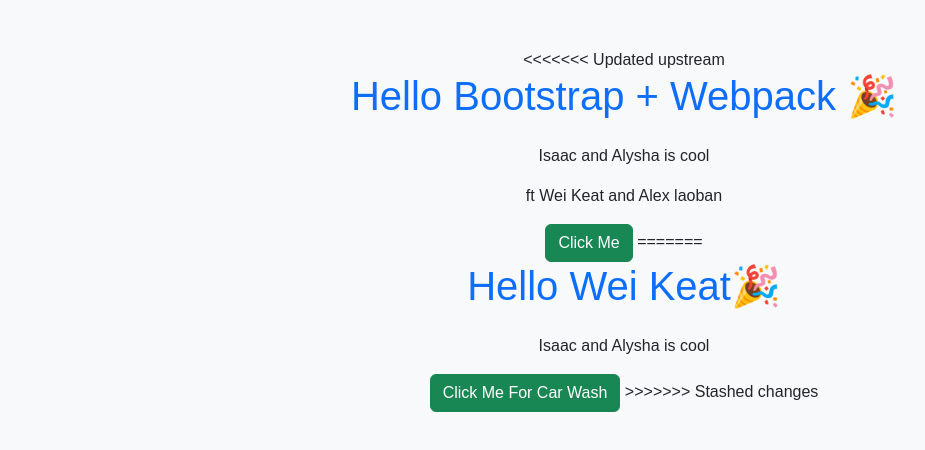
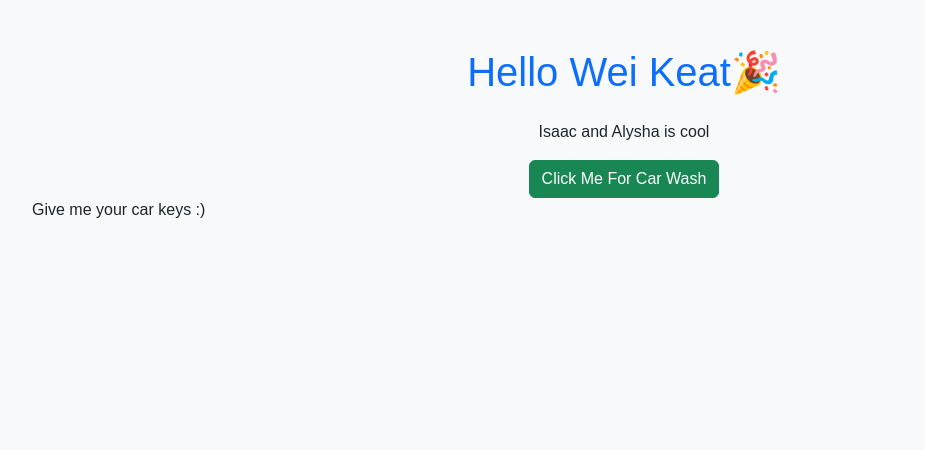
Before and after one commit to LeeIsaac1201/webpack, a website built with webpack: page src/index.html in a window 1280 px wide. Both pictures are taken after a click on the button "Click Me For Car Wash". Shown: the whole page, without its empty margins (16-941 px from the left). Built offline with nearby package versions, Linux system fonts and the light colour scheme.

Commit message:
Changed Text 2

```diff
--- a/src/index.html
+++ b/src/index.html
@@ -6,16 +6,9 @@
   </head>
   <body class="p-5">
     <div class="container text-center">
-<<<<<<< Updated upstream
-      <h1 class="mb-4 text-primary">Hello Bootstrap + Webpack 🎉</h1>
-      <p>Isaac and Alysha is cool</p>
-      <p>ft Wei Keat and Alex laoban</p>
-      <button id="btn" class="btn btn-success">Click Me</button>
-=======
       <h1 class="mb-4 text-primary">Hello Wei Keat🎉</h1>
       <p>Isaac and Alysha is cool</p>
       <button id="btn" class="btn btn-success">Click Me For Car Wash</button>
->>>>>>> Stashed changes
     </div>
   </body>
 </html>
--- a/src/index.js
+++ b/src/index.js
@@ -13,5 +13,5 @@
       document.body.appendChild(p);
       return p;
     })();
-  msg.textContent = "Webpack is working!";
+  msg.textContent = "Give me your car keys :)";
 });
```
